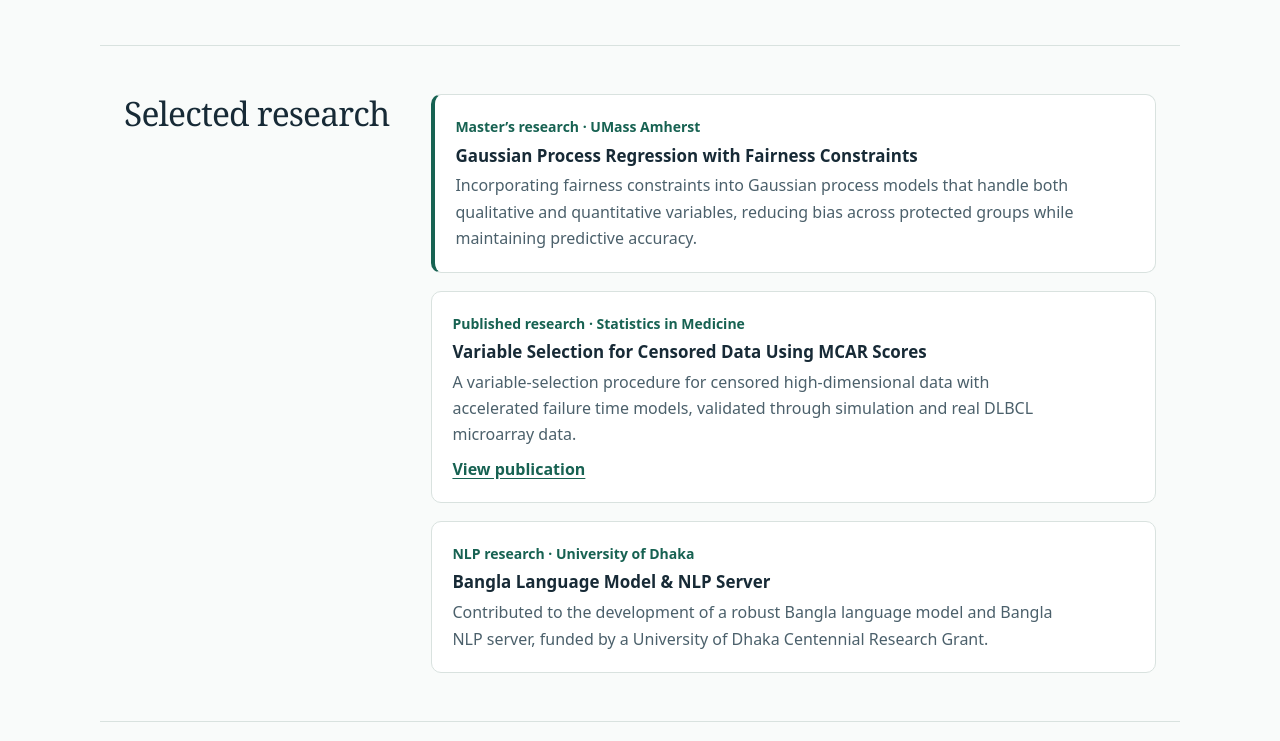
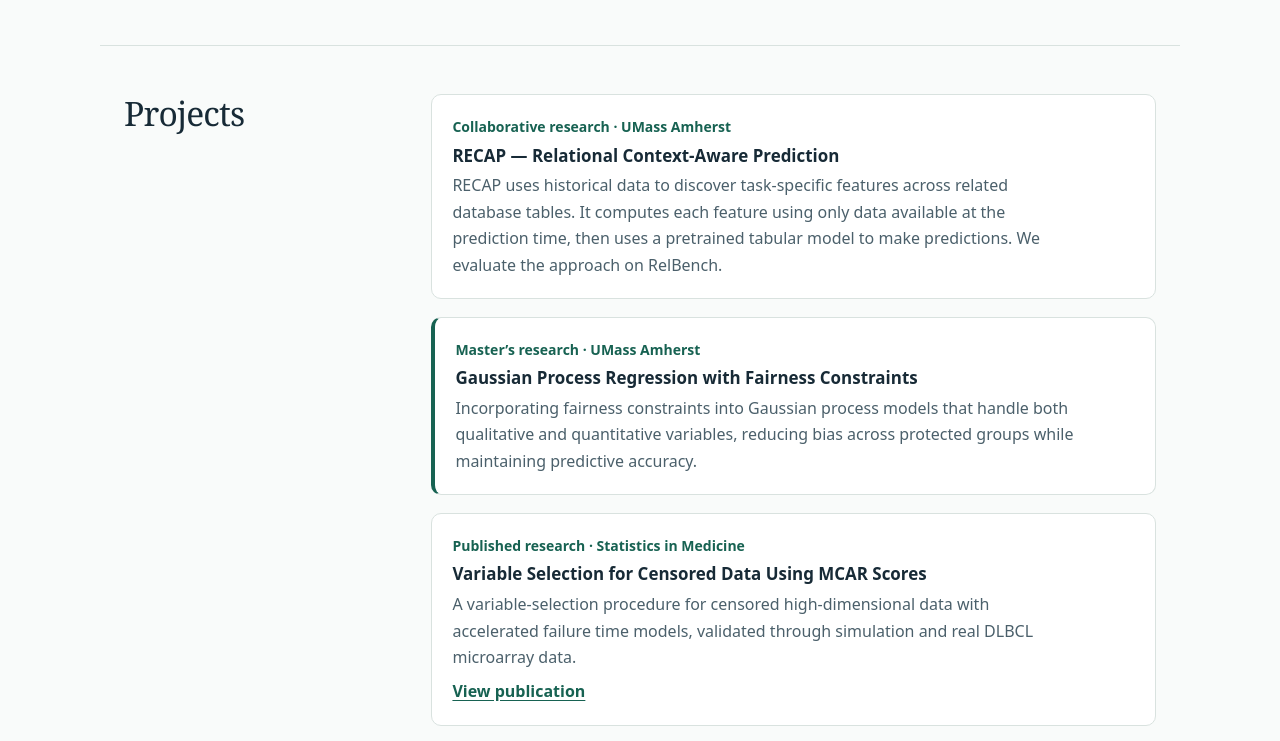
Before and after one commit to mstafsanamimi/mstafsanamimi.github.io, a plain HTML site: page index.html in a window 1280 px wide. Shown: the part 715-1456 px from the top of the page. Drawn offline with Linux system fonts and the light colour scheme.

Commit message:
added currect project of RP

```diff
--- a/index.html
+++ b/index.html
@@ -12,7 +12,7 @@
       <a class="brand" href="#top">Mst Afsana Mimi</a>
       <nav aria-label="Main navigation">
         <a href="#about">About</a>
-        <a href="#research">Research</a>
+        <a href="#research">Projects</a>
         <a href="#experience">Experience</a>
         <a href="#contact">Contact</a>
       </nav>
@@ -44,8 +44,15 @@
       </section>
 
       <section id="research" class="section">
-        <h2>Selected research</h2>
+        <h2>Projects</h2>
         <div class="project-list">
+          <article class="project">
+            <div>
+              <p class="tag">Collaborative research · UMass Amherst</p>
+              <h3>RECAP — Relational Context-Aware Prediction</h3>
+              <p>RECAP uses historical data to discover task-specific features across related database tables. It computes each feature using only data available at the prediction time, then uses a pretrained tabular model to make predictions. We evaluate the approach on RelBench.</p>
+            </div>
+          </article>
           <article class="project featured">
             <div>
               <p class="tag">Master’s research · UMass Amherst</p>
```
